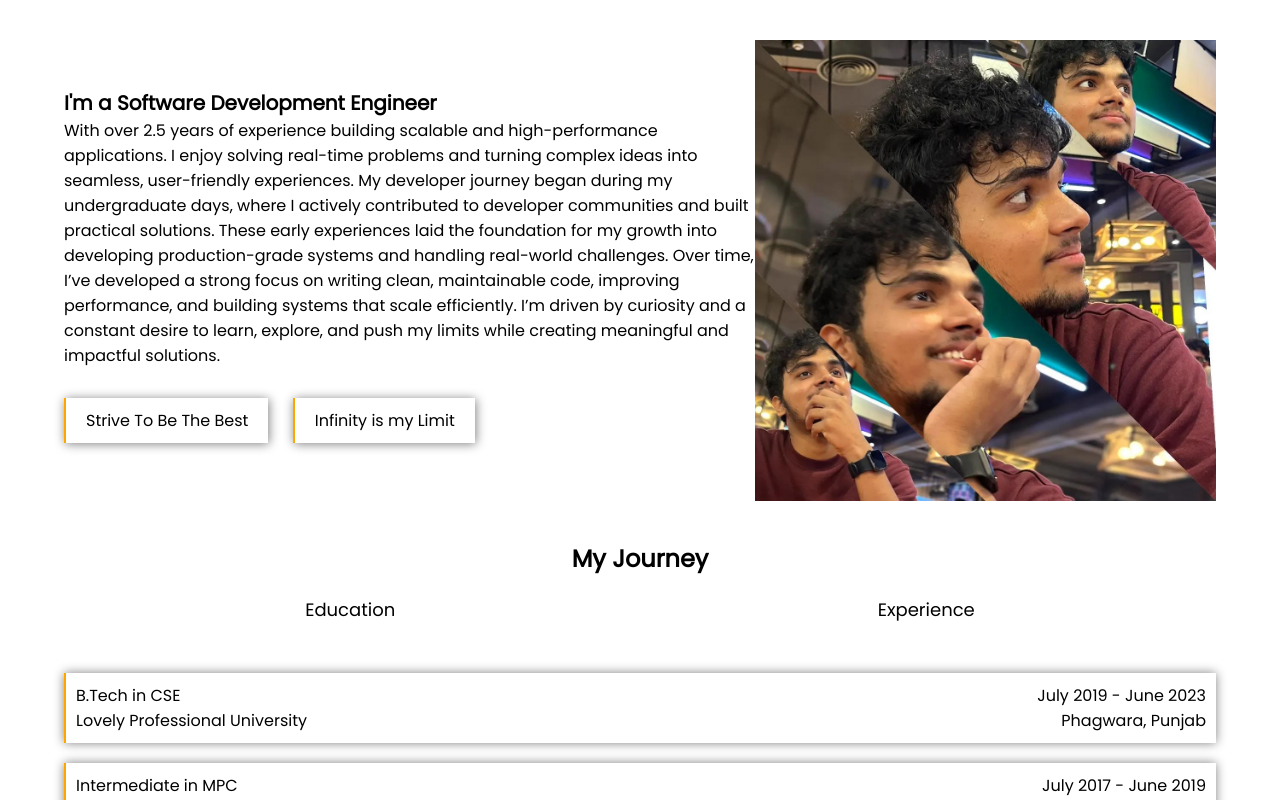
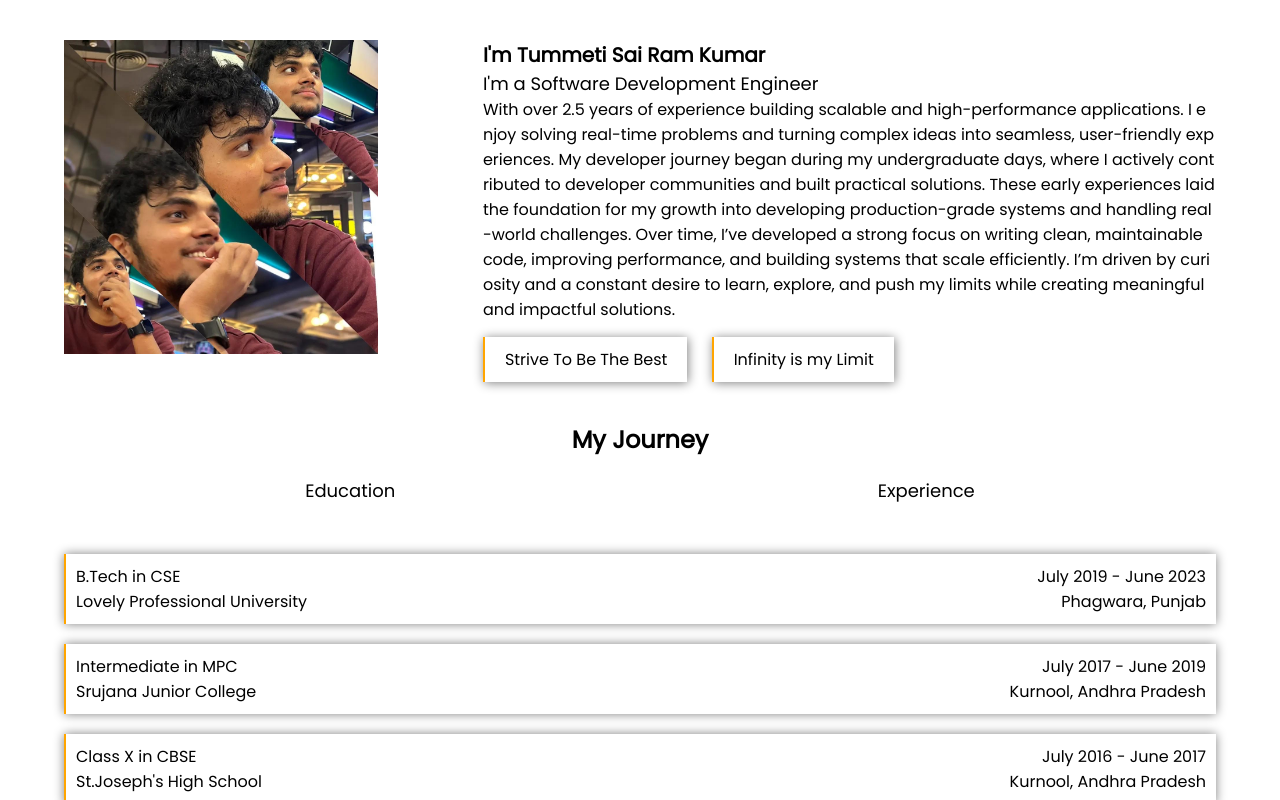
Before and after one commit to Tummeti-Sai-Ram-kumar/portfolio, a React (Vite) app: page / in a window 1280 px wide. Shown: the top 800 px of the page. Built offline with nearby package versions, Linux system fonts and the light colour scheme.

Commit message:
Landscape Introduction Changes and CSS Fixes

```diff
--- a/src/components/Contact.module.css
+++ b/src/components/Contact.module.css
@@ -10,7 +10,7 @@
 
 .contact__container {
   display: grid;
-  grid-template-columns: repeat(auto-fit, minmax(350px, 1fr));
+  grid-template-columns: repeat(auto-fit, minmax(300px, 1fr));
   grid-gap: 40px;
 }
 
--- a/src/components/Introduction.module.css
+++ b/src/components/Introduction.module.css
@@ -2,11 +2,13 @@
   width: 90%;
   margin: 40px auto;
   display: grid;
-  grid-template-columns: 1.5fr 1fr;
+  grid-template-columns: 1fr 1.75fr;
 }
 
 .introduction__content {
-  align-content: center;
+  /* display: flex;
+  flex-direction: column;
+  justify-content: space-between; */
 }
 
 .introduction__content p:nth-child(1) {
@@ -15,25 +17,25 @@
 }
 
 .introduction__content p:nth-child(2) {
-  font-size: 16px;
-  font-weight: 400;
-  margin-bottom: 20px;
+  font-size: 18px;
+}
+
+.introduction__content p:nth-child(3) {
+  word-break: break-all;
 }
 
 .introduction__content span {
-  display: inline-block;
+  display: inline-flex;
   font-size: 16px;
   padding: 10px 20px;
-  margin: 10px 20px 10px 0px;
+  margin: 15px 20px 0px 0px;
   border-left: 2px solid orange;
   box-shadow: 1px 1px 10px gray;
 }
 
 .introduction__image {
-  width: 100%;
+  width: 75%;
   object-fit: contain;
-  justify-self: center;
-  align-self: center;
 }
 
 @media (max-width: 1023px) and (orientation: portrait),
@@ -41,33 +43,45 @@
   .introduction {
     margin: 0 auto;
     display: flex;
-    flex-direction: column-reverse;
+    flex-direction: column;
     gap: 10px;
   }
 
-  .introduction__content p:nth-child(1) {
-    text-align: start;
-    font-size: 20px;
-  }
-
-  .introduction__content p:nth-child(2),
-  .introduction__content span {
-    font-size: 16px;
+  .introduction__image {
+    width: 100%;
   }
 }
 
-@media (max-width: 600px) and (orientation: portrait) {
+@media (max-width: 600px) and (orientation: portrait),
+(max-width: 768px) and (orientation: landscape) {
   .introduction__content p:nth-child(1) {
     font-size: 18px;
   }
 
+  .introduction__content p:nth-child(1) {
+    font-size: 16px;
+  }
+
   .introduction__content p:nth-child(2),
+  .introduction__content p:nth-child(3),
   .introduction__content span {
     font-size: 14px;
   }
 }
 
-@media (max-width: 1023px) and (orientation: landscape) {
+@media (max-width: 768px) and (orientation: landscape) {
+  .introduction {
+    display: block;
+  }
+
+  .introduction__image {
+    width: 150px;
+    float: left;
+    margin: 0 10px 0px 0;
+  }
+}
+
+/* @media (max-width: 1023px) and (orientation: landscape) {
   .introduction {
     display: flex;
     flex-direction: column-reverse;
@@ -77,4 +91,4 @@
   .introduction__image {
     width: 200px;
   }
-}
+} */
--- a/src/components/Introduction.tsx
+++ b/src/components/Introduction.tsx
@@ -6,7 +6,9 @@
 export const Introduction: FC = (): ReactElement => {
   return (
     <section className={styles.introduction}>
+      <img src={profile} className={styles.introduction__image} alt="profile" />
       <div className={styles.introduction__content}>
+        <p>I'm Tummeti Sai Ram Kumar</p>
         <p>I'm a Software Development Engineer</p>
         <p className={styles.introduction__article}>
           With over 2.5 years of experience building scalable and high-performance applications. I enjoy solving real-time problems and
@@ -18,7 +20,6 @@
         </p>
         <span>Strive To Be The Best</span> <span>Infinity is my Limit</span>
       </div>
-      <img src={profile} className={styles.introduction__image} alt="profile" />
     </section>
   );
 };
--- a/src/components/Journey.tsx
+++ b/src/components/Journey.tsx
@@ -11,12 +11,12 @@
     <section className={styles.journey}>
       <h2 className={styles.journey__title}>My Journey</h2>
       <div className={styles.journey__subTitleContainer}>
-        <button className={styles.journey__subTitle} onClick={() => setJourney(JourneySection.EDUCATION)}>
+        <p className={styles.journey__subTitle} onClick={() => setJourney(JourneySection.EDUCATION)}>
           Education
-        </button>
-        <button className={styles.journey__subTitle} onClick={() => setJourney(JourneySection.EXPERIENCE)}>
+        </p>
+        <p className={styles.journey__subTitle} onClick={() => setJourney(JourneySection.EXPERIENCE)}>
           Experience
-        </button>
+        </p>
       </div>
       {journey === JourneySection.EDUCATION ? (
         <section className={styles.journey__subsection}>
--- a/src/components/MileStone.tsx
+++ b/src/components/MileStone.tsx
@@ -21,8 +21,8 @@
         {header}
       </p>
       <ul className={styles.mileStones__articleList}>
-        {list.map((value) => (
-          <li className={styles.mileStones__articleItem}>{value}</li>
+        {list.map((value, index) => (
+          <li key={index} className={styles.mileStones__articleItem}>{value}</li>
         ))}
       </ul>
     </article>
--- a/src/components/MileStones.module.css
+++ b/src/components/MileStones.module.css
@@ -10,7 +10,7 @@
 
 .mileStones__container {
   display: grid;
-  grid-template-columns: repeat(auto-fit, minmax(350px, 1fr));
+  grid-template-columns: repeat(auto-fit, minmax(300px, 1fr));
   grid-gap: 40px;
 }
 
--- a/src/components/MileStones.tsx
+++ b/src/components/MileStones.tsx
@@ -28,8 +28,8 @@
     <section className={styles.mileStones}>
       <h2 className={styles.mileStones__title}>More About Me</h2>
       <section className={styles.mileStones__container}>
-        {mileStones.map(({ header, list }) => (
-          <MileStone header={header} list={list} />
+        {mileStones.map(({ header, list }, index) => (
+          <MileStone key={index} header={header} list={list} />
         ))}
       </section>
     </section>
--- a/src/components/Skills.tsx
+++ b/src/components/Skills.tsx
@@ -34,8 +34,8 @@
     <section className={styles.skills}>
       <h2 className={styles.skills__title}>Skills</h2>
       <div className={styles.skills__container}>
-        {skills.map((skill) => (
-          <article className={styles.skills__article}>
+        {skills.map((skill, index) => (
+          <article key={index} className={styles.skills__article}>
             <p className={styles.skills__articleTitle}>{skill.header}</p>
             <ul className={styles.skills__articleList}>
               {skill.tech.map((e, index) => (
```
